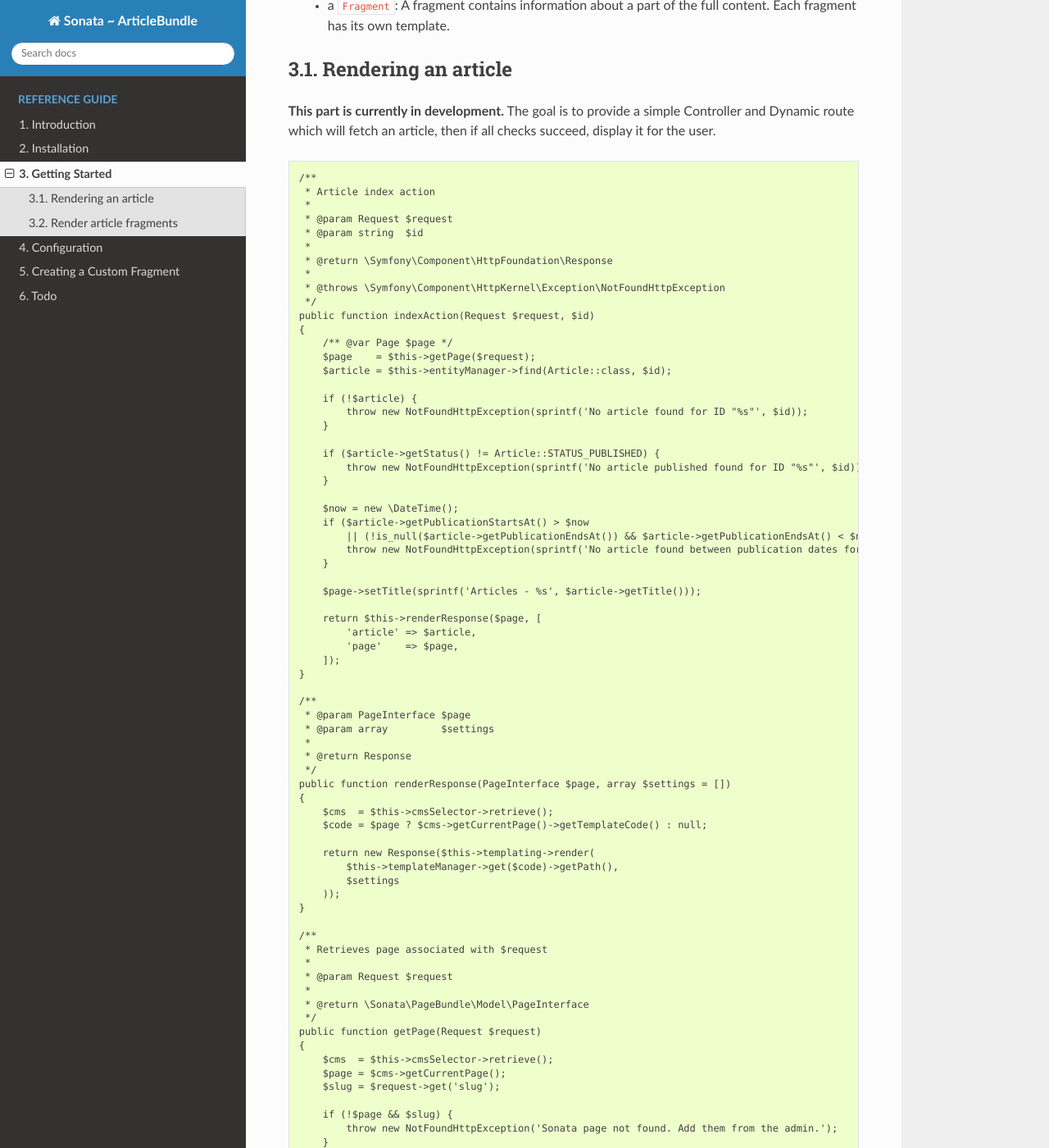
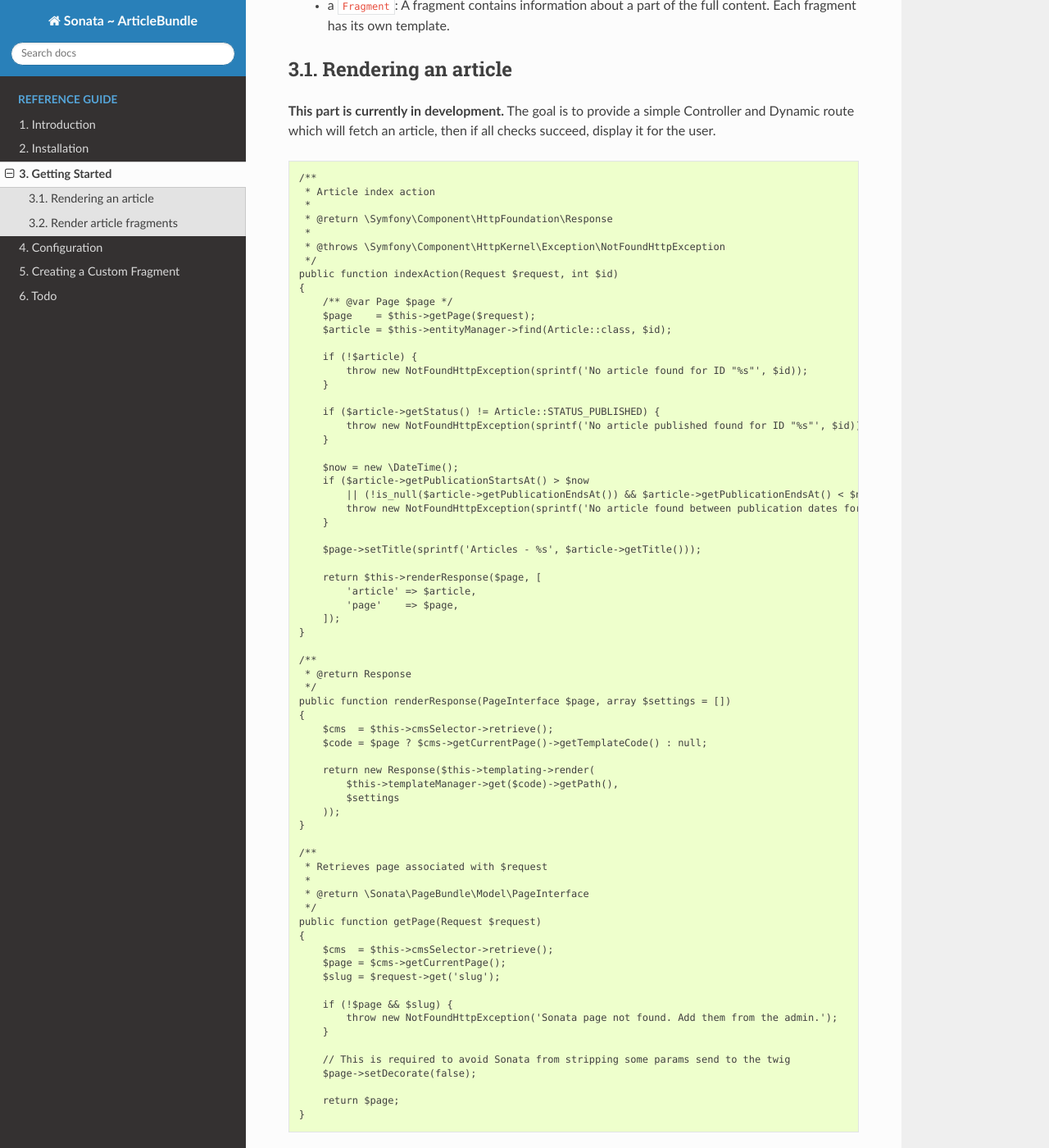
Before and after one commit to sonata-project/SonataArticleBundle, a Sphinx documentation site: the page built from docs/reference/getting_started.rst, in a window 1280 px wide and 1400 px high, scrolled down 245 px. Shown: the whole window at 82% size. Built offline with Sphinx 7.4.7 and the Read the Docs theme 2.0.0, drawn with Linux system fonts in a browser that asks for light colours; some of the changed text lies outside the part shown.

Commit message:
fix(doc): minor fixes on documentation

```diff
--- a/docs/reference/getting_started.rst
+++ b/docs/reference/getting_started.rst
@@ -20,14 +20,11 @@ display it for the user.
     /**
      * Article index action
      *
-     * @param Request $request
-     * @param string  $id
-     *
      * @return \Symfony\Component\HttpFoundation\Response
      *
      * @throws \Symfony\Component\HttpKernel\Exception\NotFoundHttpException
      */
-    public function indexAction(Request $request, $id)
+    public function indexAction(Request $request, int $id)
     {
         /** @var Page $page */
         $page    = $this->getPage($request);
@@ -56,9 +53,6 @@ display it for the user.
     }
 
     /**
-     * @param PageInterface $page
-     * @param array         $settings
-     *
      * @return Response
      */
     public function renderResponse(PageInterface $page, array $settings = [])
@@ -74,8 +68,6 @@ display it for the user.
 
     /**
      * Retrieves page associated with $request
-     *
-     * @param Request $request
      *
      * @return \Sonata\PageBundle\Model\PageInterface
      */
@@ -125,14 +117,11 @@ in the controller.
     /**
      * Article index action
      *
-     * @param Request $request
-     * @param string  $id
-     *
      * @return \Symfony\Component\HttpFoundation\Response
      *
      * @throws \Symfony\Component\HttpKernel\Exception\NotFoundHttpException
      */
-    public function indexAction(Request $request, $id)
+    public function indexAction(Request $request, int $id)
     {
         $article = $this->entityManager->find(Article::class, $id);
 
```
Also changed, not shown: docs/reference/custom_fragment.rst (+10 -10 lines).
